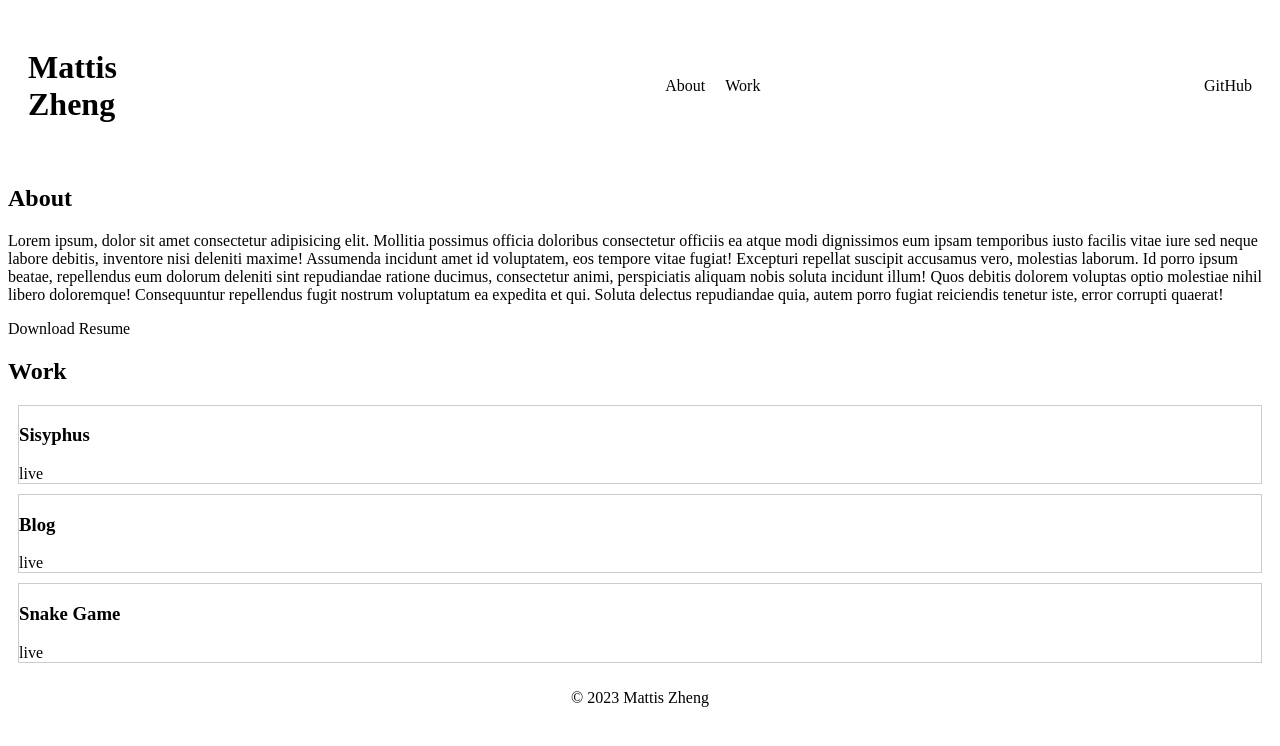
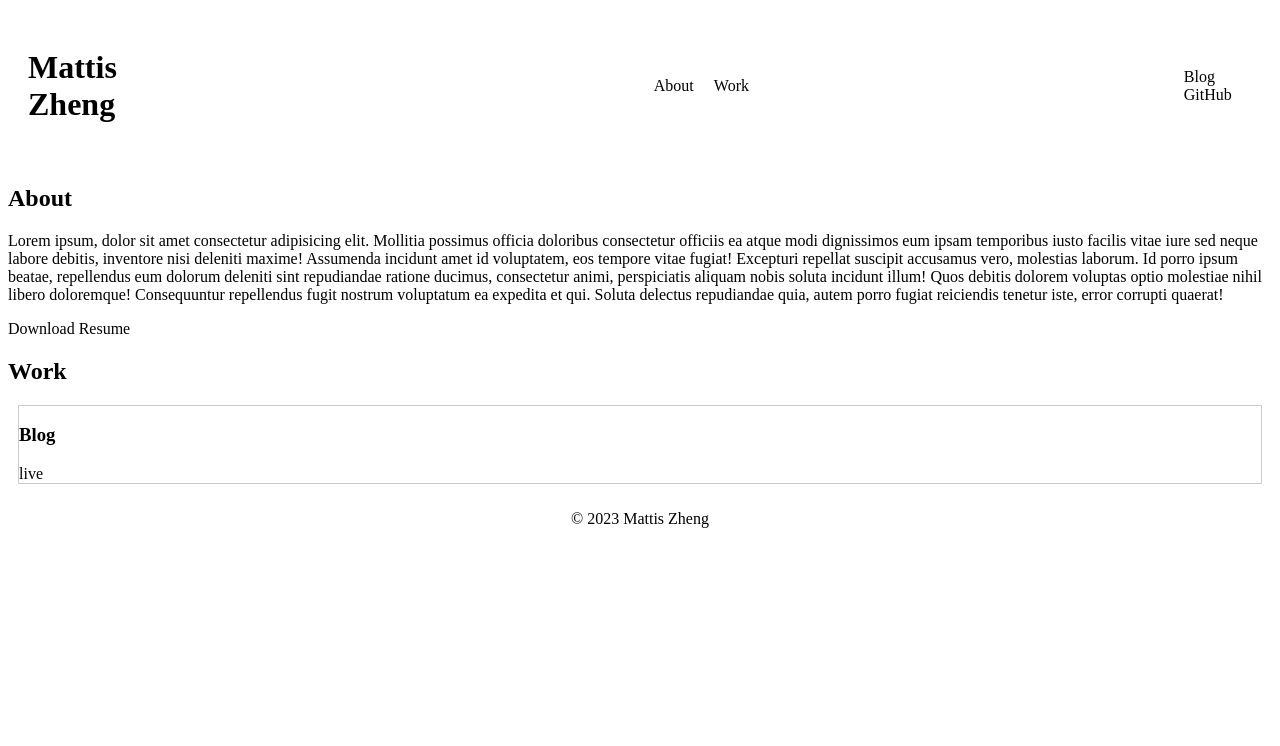
Before and after one commit to mattiszheng/mattiszheng.github.io, a website built with Vite: page index.html in a window 1280 px wide. Built offline with nearby package versions, Linux system fonts and the light colour scheme.

Commit message:
update content, fix seo

```diff
--- a/index.html
+++ b/index.html
@@ -6,7 +6,7 @@
     <meta http-equiv="X-UA-Compatible" content="IE=edge" />
     <!-- seo -->
     <meta name="description" content="Mattis Zheng's portfolio website." />
-    <meta name="keywords" content="frontend, developer,frontend developer, developer portfolio, portfolio, Mattis Zheng, Mattis" />
+    <meta name="keywords" content="frontend, developer,frontend developer, developer portfolio, frontend portfolio, Mattis Zheng, Mattis" />
     <!-- end of seo -->
     <link rel="stylesheet" href="style.css" />
     <title>Mattis Zheng</title>
@@ -21,7 +21,8 @@
         </ul>
       </nav>
       <div>
-        <a href="https://github.com/mattiszheng">GitHub</a>
+        <a href="https://mattiszheng-blog.vercel.app/" target="_blank">Blog</a>
+        <a href="https://github.com/mattiszheng" target="_blank">GitHub</a>
       </div>
     </header>
     <main>
@@ -40,16 +41,9 @@
       <section id="work">
         <h2>Work</h2>
         <div class="card">
-          <h3>Sisyphus</h3>
-          <a href="https://sisyphus-project.vercel.app/" target="_blank">live</a>
-        </div>
-        <div class="card">
           <h3>Blog</h3>
           <a href="https://mattiszheng-blog.vercel.app/" target="_blank">live</a>
         </div>
-        <div class="card">
-          <h3>Snake Game</h3>
-          <a href="https://mattiszheng.github.io/Snake-Game-JavaScript/" target="_blank">live</a>
         </div>
       </section>
     </main>
```
Also changed, not shown: 1 other file.
